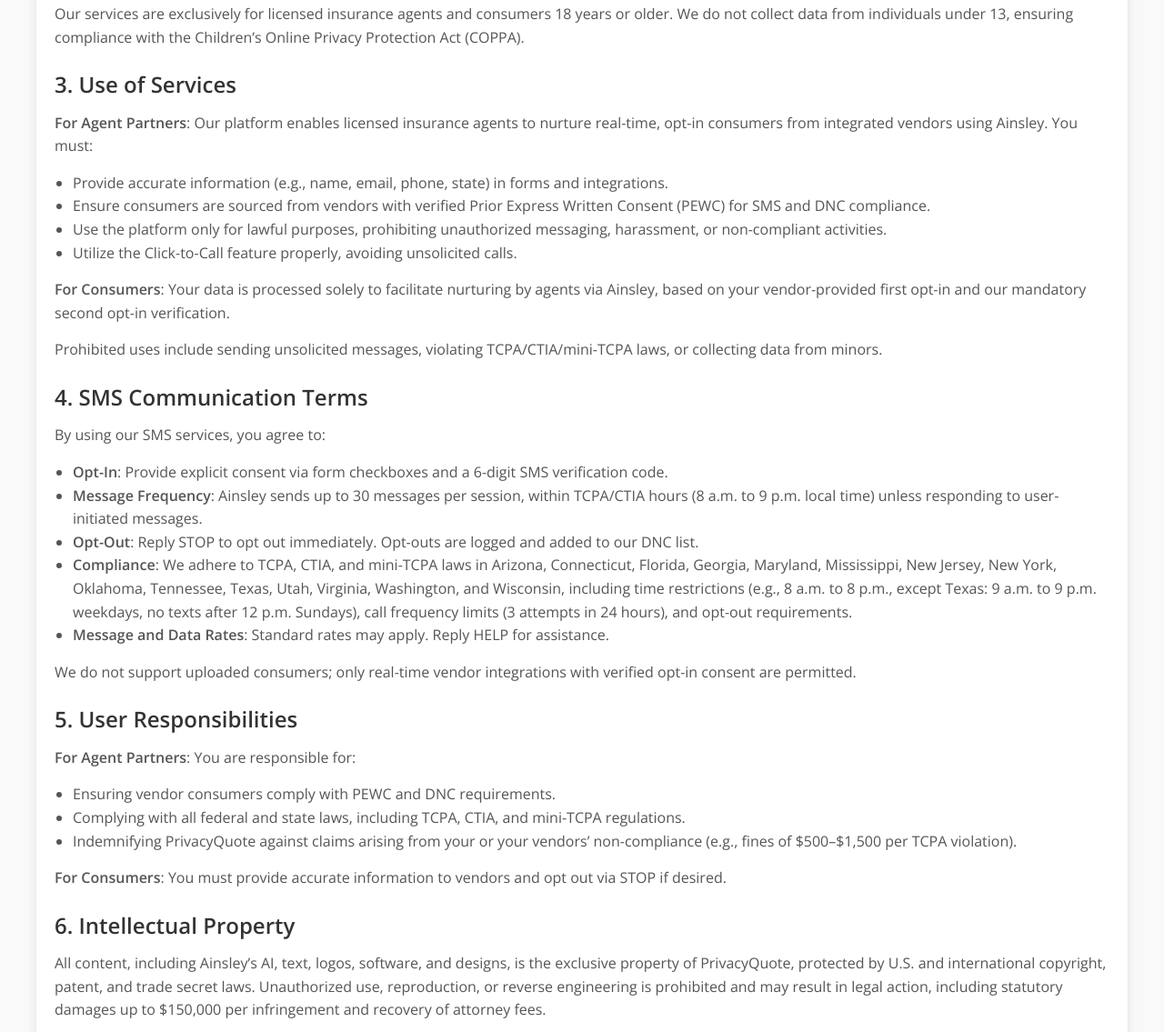
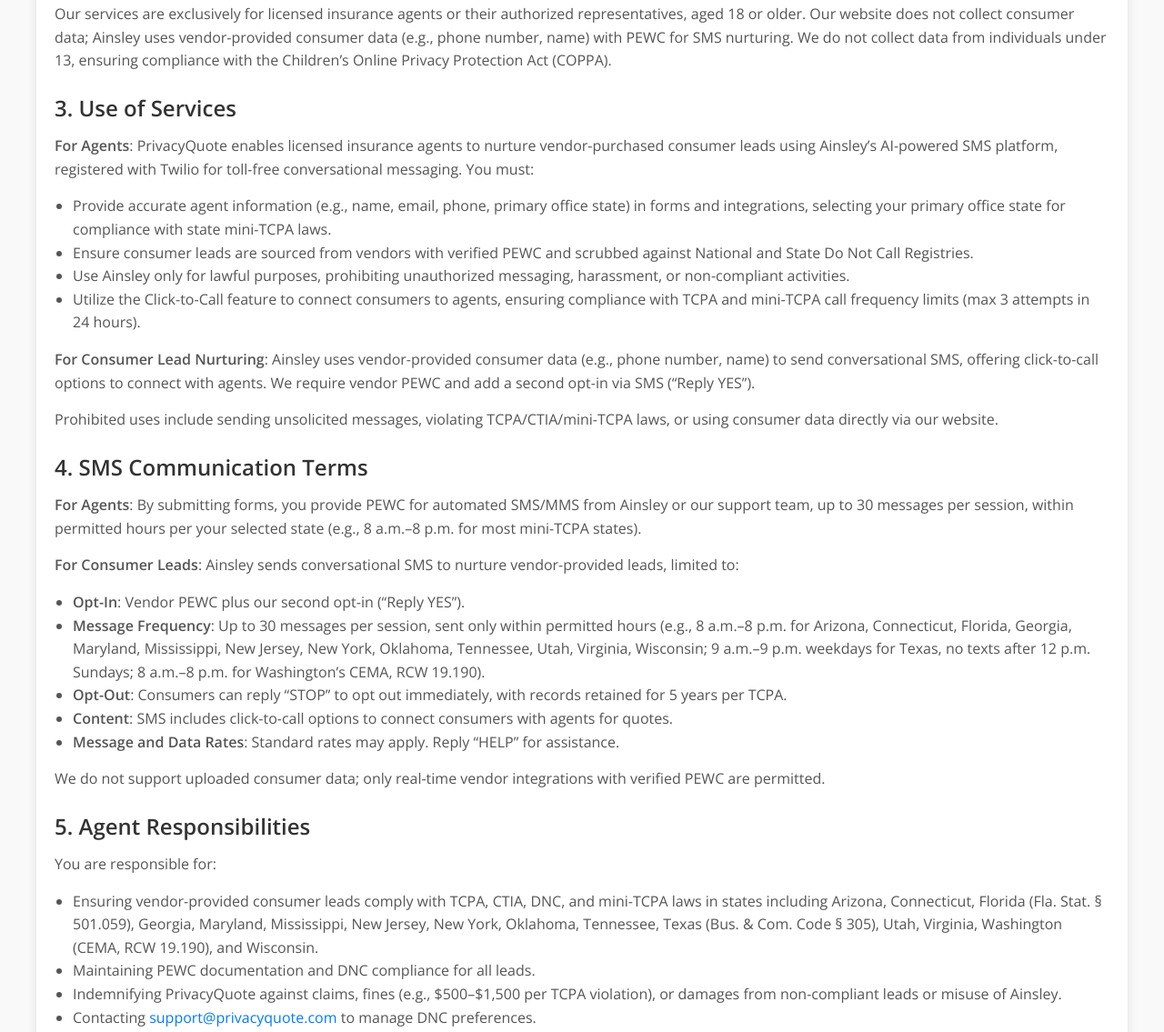
Before and after one commit to PrivacyQuote/privacyquote, a plain HTML site: page terms-of-use.html in a window 1280 px wide. Shown: the part 637-1772 px from the top of the page at 91% size. Drawn offline with nearby package versions, Linux system fonts and the light colour scheme.

Commit message:
Update terms-of-use.html

````diff
--- a/terms-of-use.html
+++ b/terms-of-use.html
@@ -1,3 +1,4 @@
+```html
 <!DOCTYPE html>
 <html lang="en">
 <head>
@@ -132,49 +133,49 @@
     </header>
     <section class="section">
         <h2>Terms of Use</h2>
-        <p>Last Updated: September 22, 2025</p>
-        <p>Welcome to PrivacyQuote. By accessing, using, or integrating with our website, SaaS platform, or services, including our AI-powered SMS lead nurturing platform and AI assistant, Ainsley, you irrevocably agree to be bound by these Terms of Use ("Terms"). These Terms are designed to provide robust legal protections, ensure compliance with the Telephone Consumer Protection Act (TCPA), state mini-TCPA laws (e.g., Arizona, Connecticut, Florida, Georgia, Maryland, Mississippi, New Jersey, New York, Oklahoma, Tennessee, Texas, Utah, Virginia, Washington, Wisconsin), the National Do Not Call Registry (DNC), and CTIA guidelines, and facilitate toll-free texting approval. These Terms form a legally binding contract. If you do not agree, do not use our services.</p>
+        <p>Last Updated: September 24, 2025</p>
+        <p>Welcome to PrivacyQuote. These Terms of Use ("Terms") govern your use of our agent-facing website and SaaS platform, including our AI-powered SMS lead nurturing platform, Ainsley, designed exclusively for licensed insurance agents. We do not collect consumer data directly; consumer data is provided by integrated vendors for SMS nurturing. By accessing or using our services, you irrevocably agree to these Terms, forming a legally binding contract. If you do not agree, do not use our services.</p>
         <h3>1. Acceptance of Terms</h3>
-        <p>Your use of our services constitutes unconditional acceptance of these Terms, our <a href="https://privacyquote.github.io/privacyquote/privacy-policy.html">Privacy Policy</a>, and <a href="https://privacyquote.github.io/privacyquote/sms-compliance.html">SMS Compliance Page</a>. For agent partners, acceptance is also confirmed via electronic signature in partnership agreements or continued use after updates, with acknowledgment required within 5 business days via signed addendum. For consumers, acceptance occurs through your opt-in consent via vendor processes and our mandatory second opt-in verification. Failure to comply constitutes a material breach subject to termination.</p>
+        <p>Your use of our services constitutes unconditional acceptance of these Terms, our <a href="https://privacyquote.github.io/privacyquote/privacy-policy.html">Privacy Policy</a>, and <a href="https://privacyquote.github.io/privacyquote/sms-compliance.html">SMS Compliance Page</a>. For agents, acceptance is also confirmed via electronic signature in partnership agreements or continued use after updates, with acknowledgment required within 5 business days via signed addendum. Consumer data is processed only through vendor-provided Prior Express Written Consent (PEWC) and our mandatory second opt-in verification (“Reply YES”). Failure to comply constitutes a material breach subject to termination.</p>
         <h3>2. Eligibility</h3>
-        <p>Our services are exclusively for licensed insurance agents and consumers 18 years or older. We do not collect data from individuals under 13, ensuring compliance with the Children’s Online Privacy Protection Act (COPPA).</p>
+        <p>Our services are exclusively for licensed insurance agents or their authorized representatives, aged 18 or older. Our website does not collect consumer data; Ainsley uses vendor-provided consumer data (e.g., phone number, name) with PEWC for SMS nurturing. We do not collect data from individuals under 13, ensuring compliance with the Children’s Online Privacy Protection Act (COPPA).</p>
         <h3>3. Use of Services</h3>
-        <p><strong>For Agent Partners</strong>: Our platform enables licensed insurance agents to nurture real-time, opt-in consumers from integrated vendors using Ainsley. You must:</p>
+        <p><strong>For Agents</strong>: PrivacyQuote enables licensed insurance agents to nurture vendor-purchased consumer leads using Ainsley’s AI-powered SMS platform, registered with Twilio for toll-free conversational messaging. You must:</p>
         <ul>
-            <li>Provide accurate information (e.g., name, email, phone, state) in forms and integrations.</li>
-            <li>Ensure consumers are sourced from vendors with verified Prior Express Written Consent (PEWC) for SMS and DNC compliance.</li>
-            <li>Use the platform only for lawful purposes, prohibiting unauthorized messaging, harassment, or non-compliant activities.</li>
-            <li>Utilize the Click-to-Call feature properly, avoiding unsolicited calls.</li>
+            <li>Provide accurate agent information (e.g., name, email, phone, primary office state) in forms and integrations, selecting your primary office state for compliance with state mini-TCPA laws.</li>
+            <li>Ensure consumer leads are sourced from vendors with verified PEWC and scrubbed against National and State Do Not Call Registries.</li>
+            <li>Use Ainsley only for lawful purposes, prohibiting unauthorized messaging, harassment, or non-compliant activities.</li>
+            <li>Utilize the Click-to-Call feature to connect consumers to agents, ensuring compliance with TCPA and mini-TCPA call frequency limits (max 3 attempts in 24 hours).</li>
         </ul>
-        <p><strong>For Consumers</strong>: Your data is processed solely to facilitate nurturing by agents via Ainsley, based on your vendor-provided first opt-in and our mandatory second opt-in verification.</p>
-        <p>Prohibited uses include sending unsolicited messages, violating TCPA/CTIA/mini-TCPA laws, or collecting data from minors.</p>
+        <p><strong>For Consumer Lead Nurturing</strong>: Ainsley uses vendor-provided consumer data (e.g., phone number, name) to send conversational SMS, offering click-to-call options to connect with agents. We require vendor PEWC and add a second opt-in via SMS (“Reply YES”).</p>
+        <p>Prohibited uses include sending unsolicited messages, violating TCPA/CTIA/mini-TCPA laws, or using consumer data directly via our website.</p>
         <h3>4. SMS Communication Terms</h3>
-        <p>By using our SMS services, you agree to:</p>
+        <p><strong>For Agents</strong>: By submitting forms, you provide PEWC for automated SMS/MMS from Ainsley or our support team, up to 30 messages per session, within permitted hours per your selected state (e.g., 8 a.m.–8 p.m. for most mini-TCPA states).</p>
+        <p><strong>For Consumer Leads</strong>: Ainsley sends conversational SMS to nurture vendor-provided leads, limited to:</p>
         <ul>
-            <li><strong>Opt-In</strong>: Provide explicit consent via form checkboxes and a 6-digit SMS verification code.</li>
-            <li><strong>Message Frequency</strong>: Ainsley sends up to 30 messages per session, within TCPA/CTIA hours (8 a.m. to 9 p.m. local time) unless responding to user-initiated messages.</li>
-            <li><strong>Opt-Out</strong>: Reply STOP to opt out immediately. Opt-outs are logged and added to our DNC list.</li>
-            <li><strong>Compliance</strong>: We adhere to TCPA, CTIA, and mini-TCPA laws in Arizona, Connecticut, Florida, Georgia, Maryland, Mississippi, New Jersey, New York, Oklahoma, Tennessee, Texas, Utah, Virginia, Washington, and Wisconsin, including time restrictions (e.g., 8 a.m. to 8 p.m., except Texas: 9 a.m. to 9 p.m. weekdays, no texts after 12 p.m. Sundays), call frequency limits (3 attempts in 24 hours), and opt-out requirements.</li>
-            <li><strong>Message and Data Rates</strong>: Standard rates may apply. Reply HELP for assistance.</li>
+            <li><strong>Opt-In</strong>: Vendor PEWC plus our second opt-in (“Reply YES”).</li>
+            <li><strong>Message Frequency</strong>: Up to 30 messages per session, sent only within permitted hours (e.g., 8 a.m.–8 p.m. for Arizona, Connecticut, Florida, Georgia, Maryland, Mississippi, New Jersey, New York, Oklahoma, Tennessee, Utah, Virginia, Wisconsin; 9 a.m.–9 p.m. weekdays for Texas, no texts after 12 p.m. Sundays; 8 a.m.–8 p.m. for Washington’s CEMA, RCW 19.190).</li>
+            <li><strong>Opt-Out</strong>: Consumers can reply “STOP” to opt out immediately, with records retained for 5 years per TCPA.</li>
+            <li><strong>Content</strong>: SMS includes click-to-call options to connect consumers with agents for quotes.</li>
+            <li><strong>Message and Data Rates</strong>: Standard rates may apply. Reply “HELP” for assistance.</li>
         </ul>
-        <p>We do not support uploaded consumers; only real-time vendor integrations with verified opt-in consent are permitted.</p>
-        <h3>5. User Responsibilities</h3>
-        <p><strong>For Agent Partners</strong>: You are responsible for:</p>
+        <p>We do not support uploaded consumer data; only real-time vendor integrations with verified PEWC are permitted.</p>
+        <h3>5. Agent Responsibilities</h3>
+        <p>You are responsible for:</p>
         <ul>
-            <li>Ensuring vendor consumers comply with PEWC and DNC requirements.</li>
-            <li>Complying with all federal and state laws, including TCPA, CTIA, and mini-TCPA regulations.</li>
-            <li>Indemnifying PrivacyQuote against claims arising from your or your vendors’ non-compliance (e.g., fines of $500–$1,500 per TCPA violation).</li>
+            <li>Ensuring vendor-provided consumer leads comply with TCPA, CTIA, DNC, and mini-TCPA laws in states including Arizona, Connecticut, Florida (Fla. Stat. § 501.059), Georgia, Maryland, Mississippi, New Jersey, New York, Oklahoma, Tennessee, Texas (Bus. & Com. Code § 305), Utah, Virginia, Washington (CEMA, RCW 19.190), and Wisconsin.</li>
+            <li>Maintaining PEWC documentation and DNC compliance for all leads.</li>
+            <li>Indemnifying PrivacyQuote against claims, fines (e.g., $500–$1,500 per TCPA violation), or damages from non-compliant leads or misuse of Ainsley.</li>
+            <li>Contacting <a href="mailto:support@privacyquote.com">support@privacyquote.com</a> to manage DNC preferences.</li>
         </ul>
-        <p><strong>For Consumers</strong>: You must provide accurate information to vendors and opt out via STOP if desired.</p>
         <h3>6. Intellectual Property</h3>
         <p>All content, including Ainsley’s AI, text, logos, software, and designs, is the exclusive property of PrivacyQuote, protected by U.S. and international copyright, patent, and trade secret laws. Unauthorized use, reproduction, or reverse engineering is prohibited and may result in legal action, including statutory damages up to $150,000 per infringement and recovery of attorney fees.</p>
         <h3>7. Disclaimer of Warranties</h3>
         <p>Our services are provided “as is” without warranties. We disclaim liability for errors in SMS delivery, lead nurturing outcomes, or third-party (vendor/agent) actions.</p>
         <h3>8. Limitation of Liability</h3>
-        <p>PrivacyQuote is not liable for indirect, incidental, consequential, special, punitive, or exemplary damages, including loss of profits, data breaches, or service interruptions, even if advised of the possibility. Our liability is capped at the greater of fees paid in the prior 12 months or $100. Agent partners assume full responsibility for non-compliance, indemnifying PrivacyQuote without limitation.</p>
+        <p>PrivacyQuote is not liable for indirect, incidental, consequential, special, punitive, or exemplary damages, including loss of profits, data breaches, or service interruptions, even if advised of the possibility. Our liability is capped at the greater of fees paid in the prior 12 months or $100. Agents assume full responsibility for non-compliant leads, indemnifying PrivacyQuote without limitation.</p>
         <h3>9. Indemnification</h3>
-        <p><strong>For Agent Partners</strong>: You agree to indemnify, defend, and hold harmless PrivacyQuote, its affiliates, officers, directors, employees, and agents from all claims, liabilities, damages, fines (e.g., TCPA penalties), and expenses (including attorney fees) arising from your use, vendor non-compliance, or violation of these Terms or laws.</p>
-        <p><strong>For Consumers</strong>: You indemnify PrivacyQuote against claims from inaccurate vendor-supplied data, limited to direct damages.</p>
+        <p>You agree to indemnify, defend, and hold harmless PrivacyQuote, its affiliates, officers, directors, employees, and agents from all claims, liabilities, damages, fines (e.g., TCPA penalties), and expenses (including attorney fees) arising from your use, vendor non-compliance, or violation of these Terms or laws.</p>
         <h3>10. Dispute Resolution</h3>
         <p>Disputes shall be resolved through binding arbitration under the American Arbitration Association (AAA) Commercial Arbitration Rules in Clovis, California, before a single arbitrator with telecommunications expertise. Class actions, consolidated arbitrations, or appeals are prohibited. The prevailing party recovers reasonable attorney fees, costs, and interest at the maximum legal rate. This clause survives termination and is governed by the Federal Arbitration Act.</p>
         <h3>11. Governing Law</h3>
@@ -186,13 +187,13 @@
         <h3>14. Severability</h3>
         <p>If any provision is unenforceable, it shall be severed, and the remaining provisions remain in effect, reformed to uphold the original intent.</p>
         <h3>15. Entire Agreement</h3>
-        <p>These Terms, the Privacy Policy, and partnership agreements constitute the entire agreement, superseding all prior communications. Amendments must be in writing and signed by PrivacyQuote.</p>
+        <p>These Terms, the <a href="https://privacyquote.github.io/privacyquote/privacy-policy.html">Privacy Policy</a>, and partnership agreements constitute the entire agreement, superseding all prior communications. Amendments must be in writing and signed by PrivacyQuote.</p>
         <h3>16. Changes to Terms</h3>
-        <p>We may update these Terms, with 30-day notice via email to agents and posting on this page for all users. Continued use constitutes acceptance. Non-acceptance results in termination and fee forfeiture.</p>
+        <p>We may update these Terms, with 30-day notice via email to agents and posting on this page. Continued use constitutes acceptance. Non-acceptance results in termination and fee forfeiture.</p>
         <h3>17. Contact Us</h3>
         <p>For questions or to report issues, contact:</p>
         <p>Email: <a href="mailto:support@privacyquote.com">support@privacyquote.com</a><br>
-        Phone: 866-580-7552<br>
+        Phone: <a href="tel:+1-866-580-7552">866-580-7552</a><br>
         Address: 1225 N Willow Ave., Suite 100, Clovis, CA 93619</p>
     </section>
     <footer>
@@ -203,7 +204,8 @@
             <a href="https://privacyquote.github.io/privacyquote/sms-compliance.html">SMS Compliance</a> |
             <a href="https://privacyquote.github.io/privacyquote/contact.html">Contact</a>
         </div>
-        <p>Email: support@privacyquote.com | Phone: 866-580-7552 | Address: 1225 N Willow Ave., Suite 100, Clovis, CA 93619</p>
+        <p>Email: <a href="mailto:support@privacyquote.com">support@privacyquote.com</a> | Phone: <a href="tel:+1-866-580-7552">866-580-7552</a> | Address: 1225 N Willow Ave., Suite 100, Clovis, CA 93619</p>
     </footer>
 </body>
 </html>
+```
````
